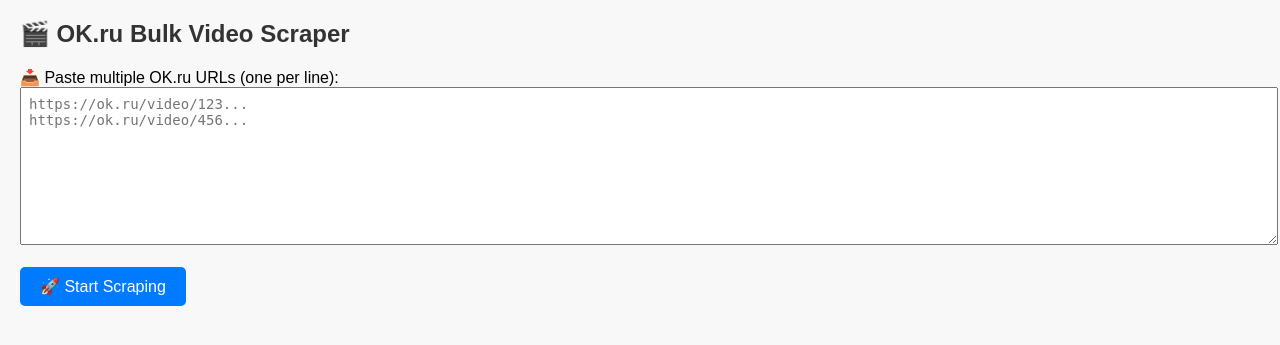
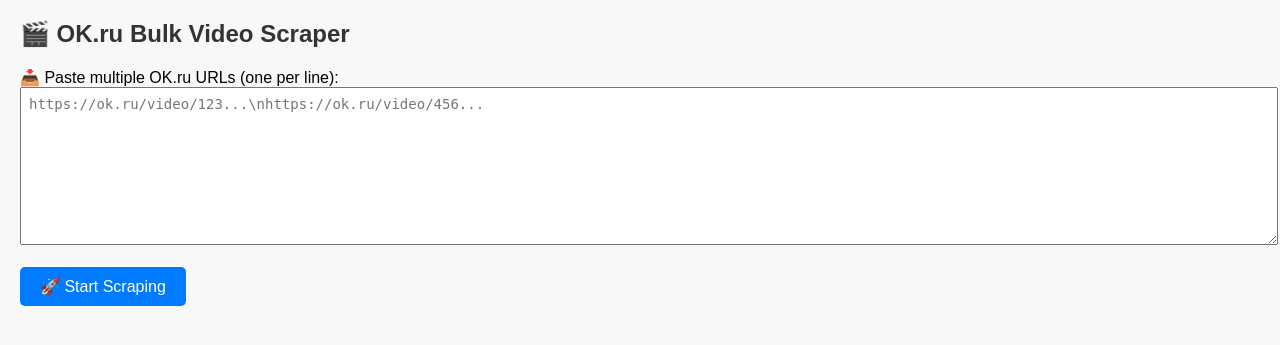
Before and after one commit to vchaudhary-eng/ok-scraper, a FastAPI app: page / in a window 1280 px wide. Shown: the top 345 px of the page. Run offline with FastAPI, Linux system fonts and the light colour scheme.

Commit message:
Update index.html

```diff
--- a/templates/index.html
+++ b/templates/index.html
@@ -21,9 +21,10 @@
 </head>
 <body>
   <h2>🎬 OK.ru Bulk Video Scraper</h2>
+
   <form id="scrapeForm">
     <label>📥 Paste multiple OK.ru URLs (one per line):</label><br>
-    <textarea id="urlInput" placeholder="https://ok.ru/video/123...&#10;https://ok.ru/video/456..."></textarea><br><br>
+    <textarea id="urlInput" placeholder="https://ok.ru/video/123...\nhttps://ok.ru/video/456..."></textarea><br><br>
     <button type="submit">🚀 Start Scraping</button>
   </form>
 
@@ -72,7 +73,7 @@
 
           row.innerHTML = `
             <td>${i + 1}</td>
-            <td><a href="${url}" target="_blank">🔗 Link</a></td>
+            <td><a href="${url}" target="_blank">${url}</a></td>
             <td>${data.title || '-'}</td>
             <td>${data.duration || '-'}</td>
             <td>${data.upload_date || '-'}</td>
```
